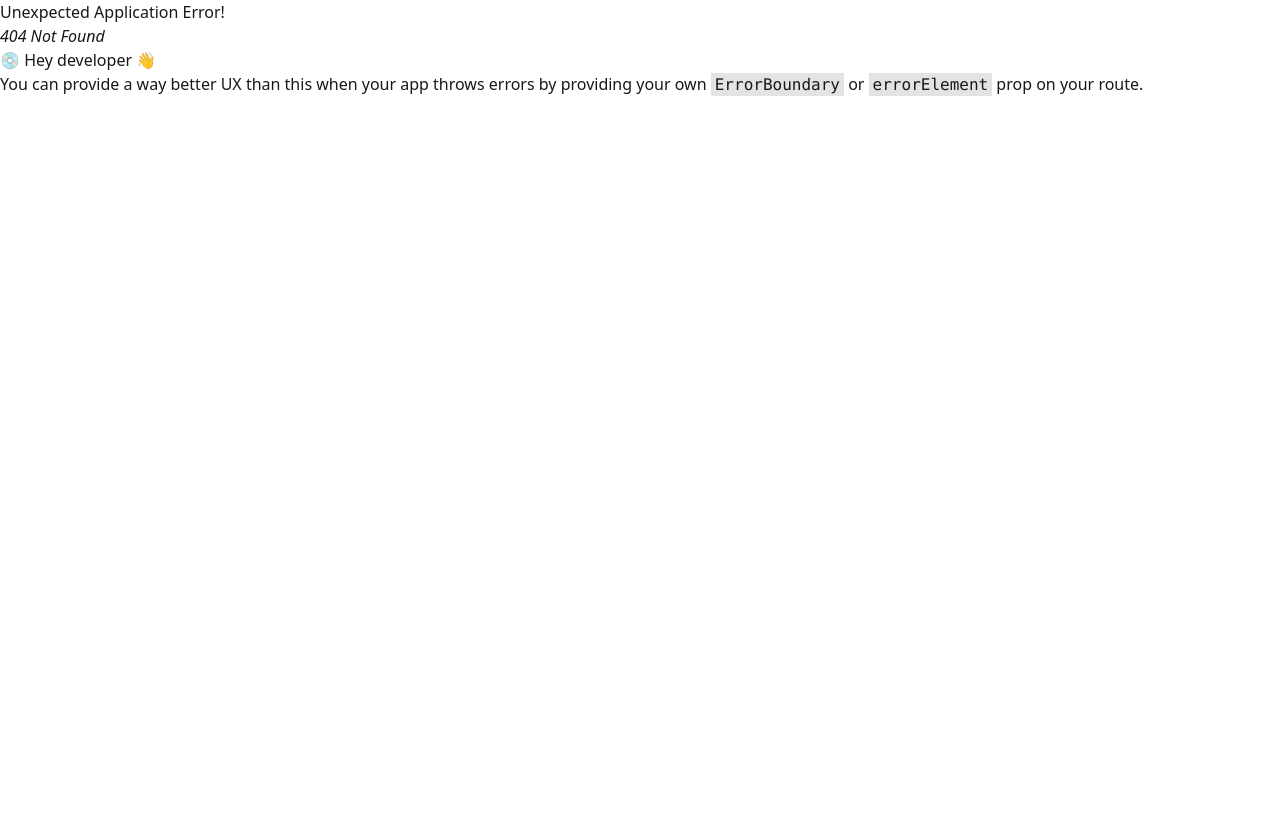
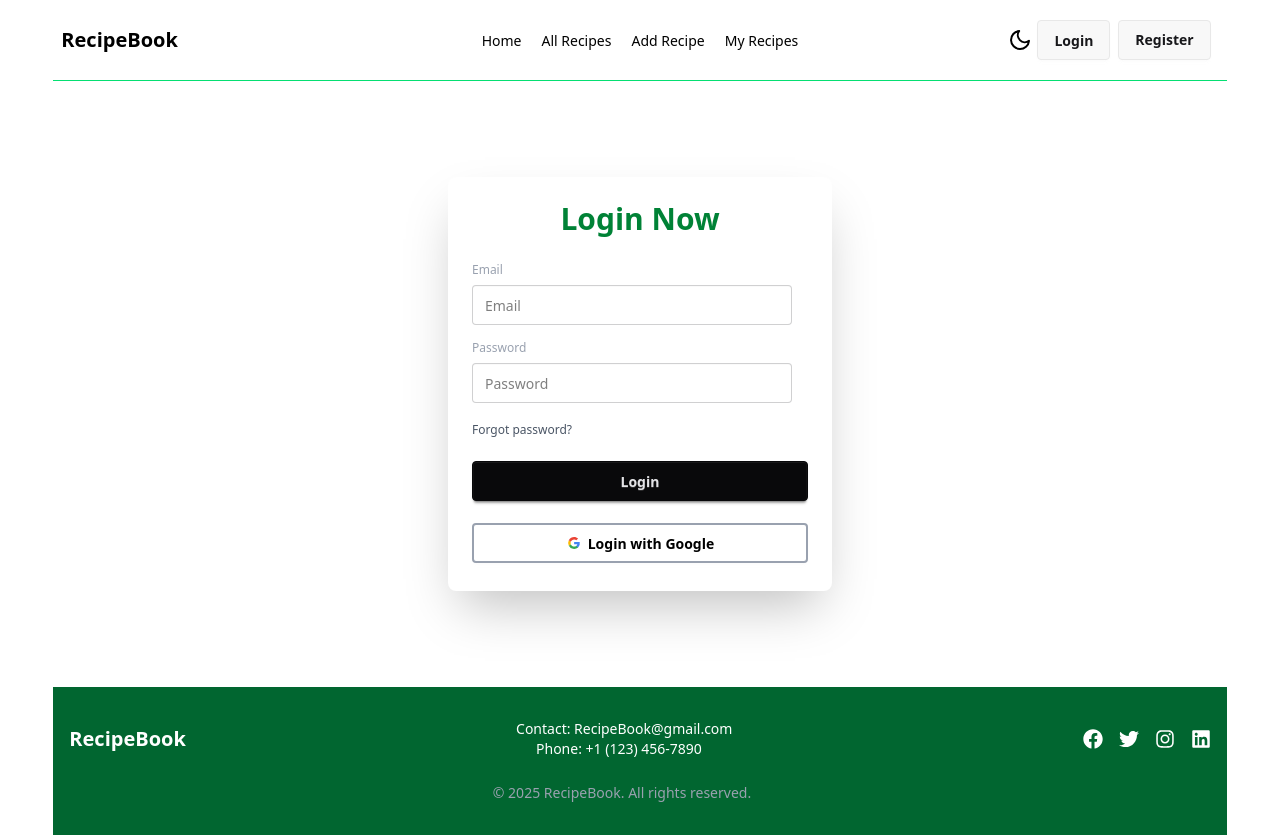
Before and after one commit to tahmid-khan-hub/Recipe-Book, a React (Vite) app: page /login in a window 1280 px wide. Before the commit this address had no page. Before the commit the page ends 800 px from the top, so only its background shows below. Built offline with nearby package versions, Linux system fonts and the light colour scheme.

Commit message:
updated routes, updated navbar link and styled login page

```diff
--- a/src/components/Navbar/Navbar.jsx
+++ b/src/components/Navbar/Navbar.jsx
@@ -1,6 +1,6 @@
 import React, { useEffect, useState } from "react";
 import { FiMoon, FiSun } from "react-icons/fi";
-import { NavLink } from "react-router";
+import { Link, NavLink } from "react-router";
 import './Navbar.css'
 
 const Navbar = () => {
@@ -61,7 +61,7 @@ const Navbar = () => {
         <a onClick={() => setDarkMode(!darkMode)} className="theme-toggle">
           {darkMode ? <FiSun size={24}></FiSun> : <FiMoon size={24}></FiMoon>}
         </a>
-        <a className="btn mr-2">Login</a>
+        <Link to="login"><a className="btn mr-2">Login</a></Link>
         <a className="btn mr-2 hidden md:block pt-2">Register</a>
       </div>
     </div>
--- a/src/pages/Login/Login.jsx
+++ b/src/pages/Login/Login.jsx
@@ -1,11 +1,53 @@
-import React from 'react';
+import React from "react";
 
 const Login = () => {
-    return (
-        <div>
-            Login
-        </div>
-    );
+  return (
+    <div className="card bg-base-100 w-11/12 max-w-sm mx-auto my-24 shrink-0 shadow-2xl">
+      <div className="card-body">
+        <h1 className="text-3xl text-center mb-3 font-bold text-green-700">Login Now</h1>
+        <fieldset className="fieldset">
+          <label className="label text-gray-400">Email</label>
+          <input type="email" className="input" placeholder="Email" />
+          <label className="label mt-2 text-gray-400">Password</label>
+          <input type="password" className="input" placeholder="Password" />
+          <div className="mt-3">
+            <a className="link link-hover text-gray-600">Forgot password?</a>
+          </div>
+          <button className="btn btn-neutral my-4">Login</button>
+          <button className="btn bg-white border-2 border-gray-400 text-black">
+            <svg
+              aria-label="Google logo"
+              width="16"
+              height="16"
+              xmlns="http://www.w3.org/2000/svg"
+              viewBox="0 0 512 512"
+            >
+              <g>
+                <path d="m0 0H512V512H0" fill="#fff"></path>
+                <path
+                  fill="#34a853"
+                  d="M153 292c30 82 118 95 171 60h62v48A192 192 0 0190 341"
+                ></path>
+                <path
+                  fill="#4285f4"
+                  d="m386 400a140 175 0 0053-179H260v74h102q-7 37-38 57"
+                ></path>
+                <path
+                  fill="#fbbc02"
+                  d="m90 341a208 200 0 010-171l63 49q-12 37 0 73"
+                ></path>
+                <path
+                  fill="#ea4335"
+                  d="m153 219c22-69 116-109 179-50l55-54c-78-75-230-72-297 55"
+                ></path>
+              </g>
+            </svg>
+            Login with Google
+          </button>
+        </fieldset>
+      </div>
+    </div>
+  );
 };
 
 export default Login;
```
Also changed, not shown: src/main.jsx (+10 -2 lines).
